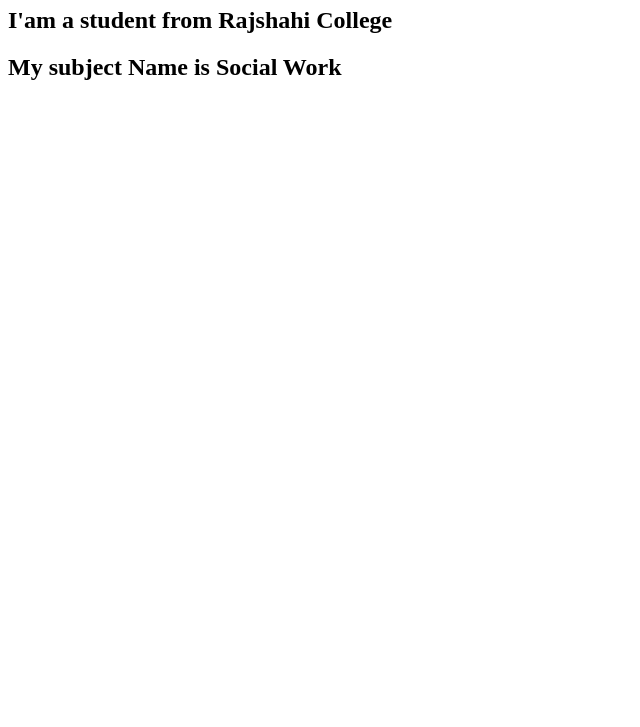
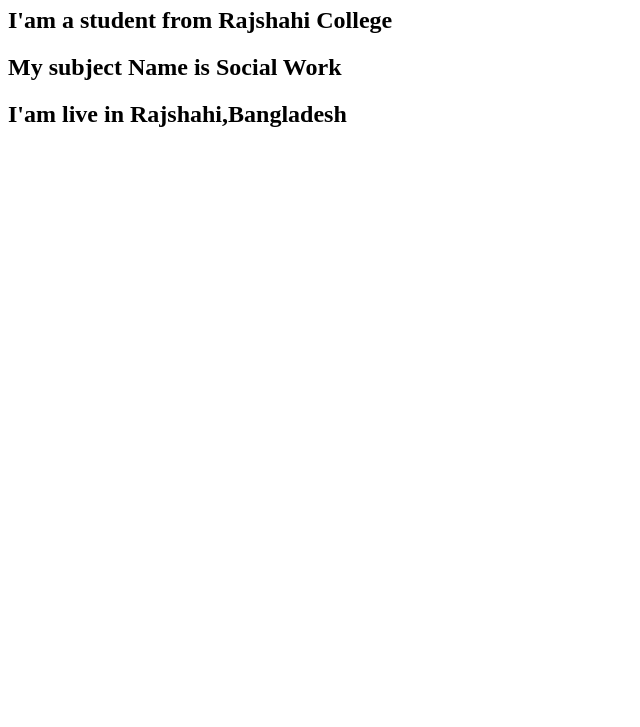
Before and after one commit to golam88/git-test-2, a plain HTML site: page index.html in a window 1280 px wide. Shown: the part 73-800 px from the top of the page, without its empty margins (0-640 px from the left). Drawn offline with Linux system fonts and the light colour scheme.

Commit message:
where i am living

```diff
--- a/index.html
+++ b/index.html
@@ -14,5 +14,8 @@
     <div class="second-div">
         <h2>My subject Name is Social Work</h2>
     </div>
+    <div class="third-div">
+        <h2>I'am live in Rajshahi,Bangladesh</h2>
+    </div>
 </body>
 </html>
```
